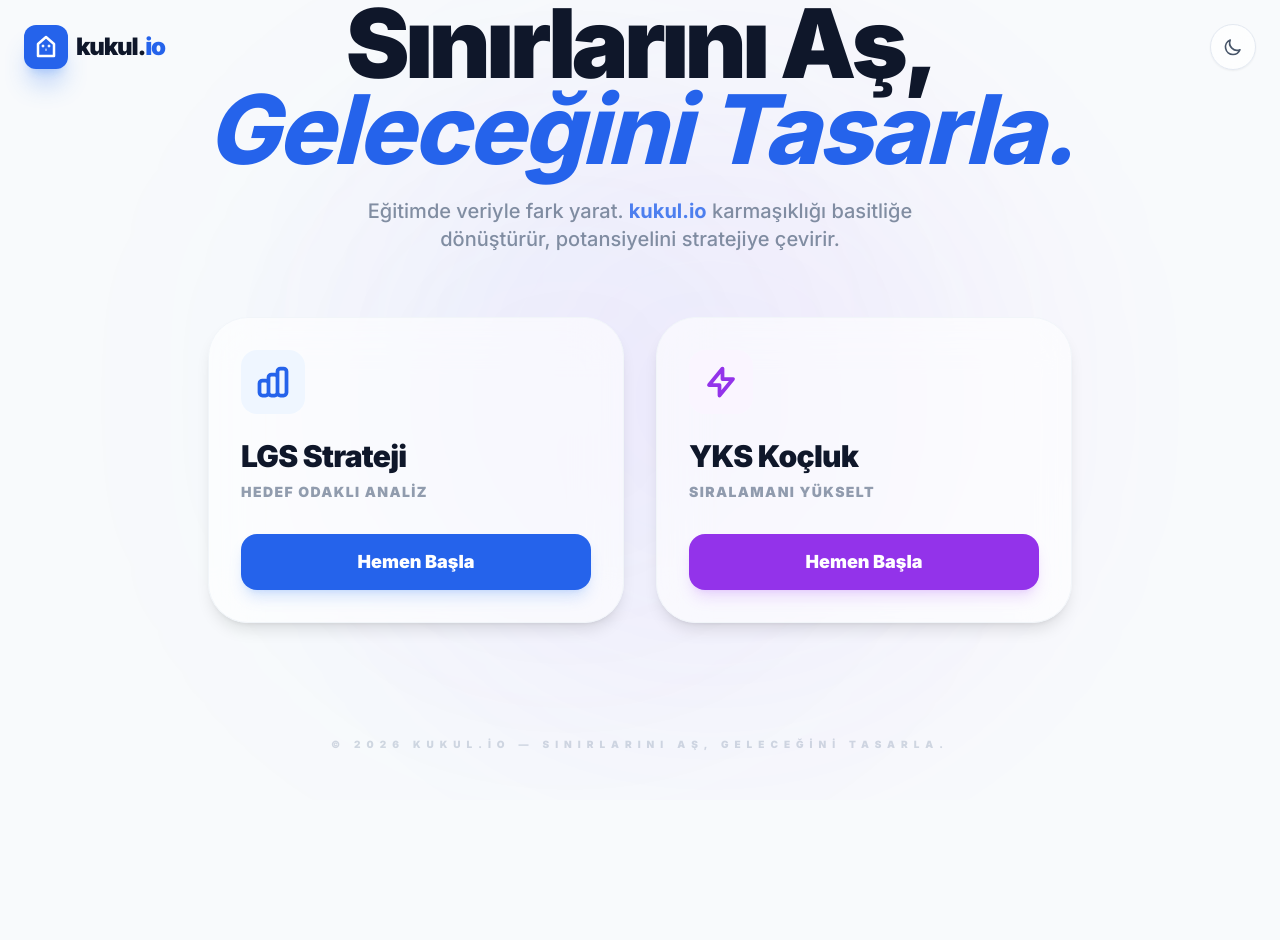
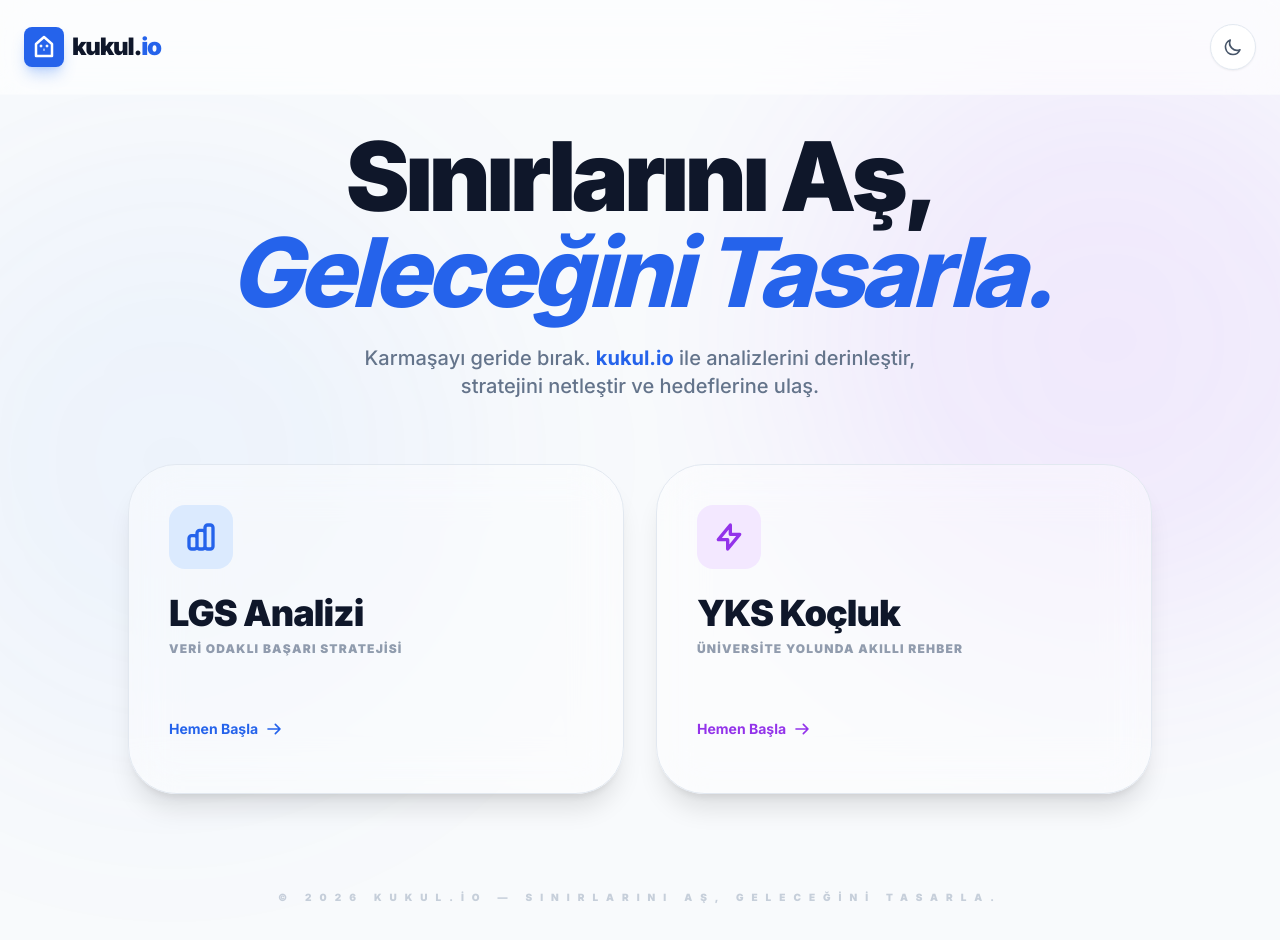
Before and after one commit to mkkukul/kukulV4, a React (Vite) app: page / in a window 1280 px wide. Shown: the top 940 px of the page. Before the commit the page ends 800 px from the top, so only its background shows below. Built offline with nearby package versions, Linux system fonts and the light colour scheme.

Commit message:
fix(landing): Improve header and background styling
Refactors the landing page to use fixed header positioning and refines background styles for better visual consistency and performance.

```diff
--- a/components/LandingPage.tsx
+++ b/components/LandingPage.tsx
@@ -9,31 +9,27 @@ interface LandingPageProps {
 
 const LandingPage: React.FC<LandingPageProps> = ({ onStart, theme, toggleTheme }) => {
   return (
-    <div className="min-h-[100dvh] w-full flex flex-col items-center justify-start lg:justify-center px-6 pt-24 pb-12 lg:pt-0 overflow-x-hidden relative bg-transparent selection:bg-blue-500/30 selection:text-blue-900 transition-all duration-500">
+    <div className="min-h-[100dvh] w-full flex flex-col bg-slate-50 dark:bg-[#020617] text-slate-900 dark:text-slate-100 transition-colors duration-500 overflow-y-auto hide-scrollbar selection:bg-blue-500/30 selection:text-blue-900">
 
-      {/* Background Glows - Pointer events disabled to prevent interaction issues */}
-      <div className="absolute top-1/2 left-1/4 -translate-y-1/2 w-[300px] md:w-[500px] h-[300px] md:h-[500px] bg-blue-500/10 dark:bg-blue-600/5 rounded-full blur-[80px] md:blur-[140px] animate-pulse-slow pointer-events-none"></div>
-      <div className="absolute top-1/2 right-1/4 -translate-y-1/2 w-[300px] md:w-[500px] h-[300px] md:h-[500px] bg-purple-500/10 dark:bg-purple-600/5 rounded-full blur-[80px] md:blur-[140px] animate-pulse-slow [animation-delay:2s] pointer-events-none"></div>
-
-      {/* Fixed Header Section */}
-      <header className="fixed top-0 left-0 w-full p-6 flex justify-between items-center z-50 pointer-events-none">
-        <div className="group flex items-center gap-2 pointer-events-auto cursor-pointer">
-          <div className="relative flex items-center justify-center w-9 h-9 md:w-11 md:h-11 rounded-lg md:rounded-xl bg-blue-600 text-white shadow-xl shadow-blue-500/30 transition-transform group-hover:scale-110">
-            <svg className="h-5 w-5 md:h-6 md:w-6" fill="none" stroke="currentColor" viewBox="0 0 24 24">
+      {/* 1. SABİT ÜST KISIM (Fixed Header) */}
+      <header className="fixed top-0 left-0 w-full z-[100] p-4 md:p-6 flex justify-between items-center backdrop-blur-xl bg-white/60 dark:bg-[#020617]/60 border-b border-slate-200/10 dark:border-slate-800/10 transition-all duration-500">
+        <div className="group flex items-center gap-2 cursor-pointer">
+          <div className="relative flex items-center justify-center w-8 h-8 md:w-10 md:h-10 rounded-lg bg-blue-600 text-white shadow-lg shadow-blue-500/30 transition-transform group-hover:scale-110">
+            <svg className="h-4 w-4 md:h-6 md:w-6" fill="none" stroke="currentColor" viewBox="0 0 24 24">
               <path strokeLinecap="round" strokeLinejoin="round" strokeWidth="2.5" d="M12 2L4 9v12h16V9l-8-7z" />
               <circle cx="9" cy="11" r="1" fill="currentColor" />
               <circle cx="15" cy="11" r="1" fill="currentColor" />
               <path d="M12 14v1.5" strokeLinecap="round" />
             </svg>
           </div>
-          <span className="text-lg md:text-2xl font-black tracking-tighter dark:text-white lowercase">
+          <span className="text-lg md:text-2xl font-black tracking-tighter lowercase">
             kukul.<span className="text-blue-600">io</span>
           </span>
         </div>
 
         <button
           onClick={toggleTheme}
-          className="p-3 rounded-full border border-slate-200 dark:border-slate-800 bg-white/70 dark:bg-slate-900/70 hover:bg-slate-100 dark:hover:bg-slate-800 transition-all text-slate-600 dark:text-slate-400 shadow-sm backdrop-blur-md pointer-events-auto"
+          className="p-2 md:p-3 rounded-full border border-slate-200 dark:border-slate-800 bg-white dark:bg-slate-900 hover:bg-slate-100 dark:hover:bg-slate-800 transition-all text-slate-600 dark:text-slate-400 shadow-sm"
         >
           {theme === 'dark' ? (
             <svg className="h-4 w-4 md:h-5 md:w-5 text-yellow-400" fill="none" stroke="currentColor" viewBox="0 0 24 24">
@@ -47,64 +43,87 @@ const LandingPage: React.FC<LandingPageProps> = ({ onStart, theme, toggleTheme }
         </button>
       </header>
 
-      {/* Main Content Area */}
-      <main className="flex flex-col items-center w-full z-10 space-y-8 lg:space-y-16">
-        {/* Responsive Slogan Section */}
-        <div className="text-center space-y-4 lg:space-y-6 w-full max-w-4xl animate-in fade-in slide-in-from-top-4 duration-1000">
-          <h1 className="text-4xl md:text-6xl lg:text-8xl font-black tracking-tighter dark:text-white leading-[1.05] lg:leading-[0.9]">
+      {/* 2. ARKA PLAN GÖRSEL KATMANLAR (Glows) */}
+      <div className="fixed inset-0 pointer-events-none z-0">
+        <div className="absolute top-[20%] left-[-10%] w-[300px] md:w-[600px] h-[300px] md:h-[600px] bg-blue-500/10 dark:bg-blue-600/5 rounded-full blur-[80px] md:blur-[120px] animate-pulse-slow"></div>
+        <div className="absolute bottom-[20%] right-[-10%] w-[300px] md:w-[600px] h-[300px] md:h-[600px] bg-purple-500/10 dark:bg-purple-600/5 rounded-full blur-[80px] md:blur-[120px] animate-pulse-slow [animation-delay:2s]"></div>
+      </div>
+
+      {/* 3. ANA İÇERİK (Scroll Edilebilir) */}
+      <main className="flex-1 flex flex-col items-center justify-start lg:justify-center px-6 pt-32 pb-20 relative z-10 w-full max-w-7xl mx-auto">
+
+        {/* Slogan Bölümü */}
+        <div className="text-center space-y-4 md:space-y-6 w-full max-w-4xl mb-12 md:mb-16 animate-in fade-in slide-in-from-top-4 duration-1000">
+          <h1 className="text-3xl sm:text-4xl md:text-6xl lg:text-8xl font-black tracking-tighter leading-[1.1] md:leading-[1]">
             Sınırlarını Aş,<br />
-            <span className="text-blue-600 italic font-extrabold tracking-tight">Geleceğini Tasarla.</span>
+            <span className="text-blue-600 italic font-extrabold">Geleceğini Tasarla.</span>
           </h1>
-          <p className="text-sm md:text-lg lg:text-xl text-slate-500 dark:text-slate-400 font-medium max-w-md lg:max-w-2xl mx-auto leading-relaxed px-4 opacity-80">
-            Eğitimde veriyle fark yarat. <span className="text-blue-600 font-bold">kukul.io</span> karmaşıklığı basitliğe dönüştürür, potansiyelini stratejiye çevirir.
+          <p className="text-sm md:text-xl text-slate-500 dark:text-slate-400 font-medium max-w-xl mx-auto leading-relaxed px-2">
+            Karmaşayı geride bırak. <span className="text-blue-600 font-bold">kukul.io</span> ile analizlerini derinleştir, stratejini netleştir ve hedeflerine ulaş.
           </p>
         </div>
 
-        {/* Responsive Module Grid */}
-        <div className="grid grid-cols-1 md:grid-cols-2 gap-4 lg:gap-8 w-full max-w-4xl px-2 md:px-4 animate-in fade-in zoom-in duration-700 delay-300">
-          {/* LGS Analizi Card */}
+        {/* Modül Kartları Bölümü */}
+        <div className="grid grid-cols-1 md:grid-cols-2 gap-4 md:gap-8 w-full max-w-5xl animate-in fade-in zoom-in duration-700 delay-300">
+
+          {/* LGS Analizi Kartı */}
           <div
             onClick={() => onStart('deneme-analizi')}
-            className="group cursor-pointer p-6 lg:p-8 rounded-[2rem] lg:rounded-[2.5rem] border border-slate-100 dark:border-slate-800 bg-white/60 dark:bg-slate-900/60 backdrop-blur-xl shadow-lg hover:shadow-2xl hover:shadow-blue-600/20 hover:scale-[1.02] hover:border-blue-500 transition-all duration-500 flex flex-col justify-between active:scale-[0.98]"
+            className="group cursor-pointer p-6 md:p-10 rounded-[2rem] md:rounded-[3rem] border border-slate-200 dark:border-slate-800 bg-white/40 dark:bg-slate-900/40 backdrop-blur-xl shadow-xl hover:shadow-blue-500/10 hover:border-blue-500 transition-all duration-500 flex flex-col justify-between active:scale-[0.98]"
           >
             <div>
-              <div className="w-12 h-12 lg:w-16 lg:h-16 bg-blue-50 dark:bg-blue-900/30 rounded-xl lg:rounded-2xl flex items-center justify-center mb-4 lg:mb-6 transition-transform group-hover:scale-110">
-                <svg className="h-7 w-7 lg:h-9 lg:w-9 text-blue-600" fill="none" stroke="currentColor" viewBox="0 0 24 24">
+              <div className="w-12 h-12 md:w-16 md:h-16 bg-blue-100 dark:bg-blue-900/30 rounded-2xl flex items-center justify-center mb-6 transition-transform group-hover:scale-110">
+                <svg className="h-6 w-6 md:h-8 md:w-8 text-blue-600" fill="none" stroke="currentColor" viewBox="0 0 24 24">
                   <path strokeLinecap="round" strokeLinejoin="round" strokeWidth="2.5" d="M9 19v-6a2 2 0 00-2-2H5a2 2 0 00-2 2v6a2 2 0 002 2h2a2 2 0 002-2zm0 0V9a2 2 0 012-2h2a2 2 0 012 2v10m-6 0a2 2 0 002 2h2a2 2 0 002-2m0 0V5a2 2 0 012-2h2a2 2 0 012 2v14a2 2 0 01-2 2h-2a2 2 0 01-2-2z" />
                 </svg>
               </div>
-              <h2 className="text-2xl lg:text-3xl font-black mb-1 lg:mb-2 dark:text-white tracking-tight">LGS Strateji</h2>
-              <p className="text-[10px] lg:text-sm text-slate-500 dark:text-slate-400 font-black uppercase tracking-widest opacity-70">Hedef Odaklı Analiz</p>
+              <h2 className="text-2xl md:text-4xl font-black mb-2 dark:text-white tracking-tight leading-none">LGS Analizi</h2>
+              <p className="text-[10px] md:text-xs text-slate-500 dark:text-slate-400 font-black uppercase tracking-widest opacity-70">Veri Odaklı Başarı Stratejisi</p>
             </div>
-            <button className="mt-6 lg:mt-8 w-full h-12 lg:h-14 bg-blue-600 hover:bg-blue-700 text-white rounded-xl lg:rounded-2xl font-black text-sm lg:text-lg shadow-lg shadow-blue-500/20 transition-all">
-              Hemen Başla
-            </button>
+            <div className="mt-8 md:mt-12 flex items-center justify-between">
+              <span className="text-xs md:text-sm font-bold text-blue-600 group-hover:translate-x-2 transition-transform flex items-center gap-2">
+                Hemen Başla <svg className="h-4 w-4" fill="none" stroke="currentColor" viewBox="0 0 24 24"><path strokeLinecap="round" strokeLinejoin="round" strokeWidth="2.5" d="M14 5l7 7m0 0l-7 7m7-7H3"/></svg>
+              </span>
+              <div className="w-10 h-10 md:w-12 md:h-12 bg-slate-100 dark:bg-slate-800 rounded-full flex items-center justify-center opacity-0 group-hover:opacity-100 transition-opacity">
+                📈
+              </div>
+            </div>
           </div>
 
-          {/* YKS Analizi Card */}
+          {/* YKS Analizi Kartı */}
           <div
             onClick={() => onStart('yks-koc')}
-            className="group cursor-pointer p-6 lg:p-8 rounded-[2rem] lg:rounded-[2.5rem] border border-slate-100 dark:border-slate-800 bg-white/60 dark:bg-slate-900/60 backdrop-blur-xl shadow-lg hover:shadow-2xl hover:shadow-purple-600/20 hover:scale-[1.02] hover:border-purple-500 transition-all duration-500 flex flex-col justify-between active:scale-[0.98]"
+            className="group cursor-pointer p-6 md:p-10 rounded-[2rem] md:rounded-[3rem] border border-slate-200 dark:border-slate-800 bg-white/40 dark:bg-slate-900/40 backdrop-blur-xl shadow-xl hover:shadow-purple-500/10 hover:border-purple-500 transition-all duration-500 flex flex-col justify-between active:scale-[0.98]"
           >
             <div>
-              <div className="w-12 h-12 lg:w-16 lg:h-16 bg-purple-50 dark:bg-purple-900/30 rounded-xl lg:rounded-2xl flex items-center justify-center mb-4 lg:mb-6 transition-transform group-hover:scale-110">
-                <svg className="h-7 w-7 lg:h-9 lg:w-9 text-purple-600" fill="none" stroke="currentColor" viewBox="0 0 24 24">
+              <div className="w-12 h-12 md:w-16 md:h-16 bg-purple-100 dark:bg-purple-900/30 rounded-2xl flex items-center justify-center mb-6 transition-transform group-hover:scale-110">
+                <svg className="h-6 w-6 md:h-8 md:w-8 text-purple-600" fill="none" stroke="currentColor" viewBox="0 0 24 24">
                   <path strokeLinecap="round" strokeLinejoin="round" strokeWidth="2.5" d="M13 10V3L4 14h7v7l9-11h-7z" />
                 </svg>
               </div>
-              <h2 className="text-2xl lg:text-3xl font-black mb-1 lg:mb-2 dark:text-white tracking-tight">YKS Koçluk</h2>
-              <p className="text-[10px] lg:text-sm text-slate-500 dark:text-slate-400 font-black uppercase tracking-widest opacity-70">Sıralamanı Yükselt</p>
+              <h2 className="text-2xl md:text-4xl font-black mb-2 dark:text-white tracking-tight leading-none">YKS Koçluk</h2>
+              <p className="text-[10px] md:text-xs text-slate-500 dark:text-slate-400 font-black uppercase tracking-widest opacity-70">Üniversite Yolunda Akıllı Rehber</p>
             </div>
-            <button className="mt-6 lg:mt-8 w-full h-12 lg:h-14 bg-purple-600 hover:bg-purple-700 text-white rounded-xl lg:rounded-2xl font-black text-sm lg:text-lg shadow-lg shadow-purple-500/20 transition-all">
-              Hemen Başla
-            </button>
+            <div className="mt-8 md:mt-12 flex items-center justify-between">
+              <span className="text-xs md:text-sm font-bold text-purple-600 group-hover:translate-x-2 transition-transform flex items-center gap-2">
+                Hemen Başla <svg className="h-4 w-4" fill="none" stroke="currentColor" viewBox="0 0 24 24"><path strokeLinecap="round" strokeLinejoin="round" strokeWidth="2.5" d="M14 5l7 7m0 0l-7 7m7-7H3"/></svg>
+              </span>
+              <div className="w-10 h-10 md:w-12 md:h-12 bg-slate-100 dark:bg-slate-800 rounded-full flex items-center justify-center opacity-0 group-hover:opacity-100 transition-opacity">
+                🎓
+              </div>
+            </div>
           </div>
+
         </div>
+
+        {/* Alt Bilgi */}
+        <footer className="mt-16 md:mt-24 text-center">
+          <p className="text-[9px] md:text-[10px] text-slate-400 dark:text-slate-600 font-black uppercase tracking-[0.4em] lg:tracking-[0.8em] opacity-50 hover:opacity-100 transition-opacity cursor-default">
+            © 2026 kukul.io — Sınırlarını Aş, Geleceğini Tasarla.
+          </p>
+        </footer>
+
       </main>
-
-      <footer className="mt-auto pt-12 text-center text-[9px] lg:text-[10px] text-slate-400 dark:text-slate-600 font-black uppercase tracking-[0.4em] lg:tracking-[0.6em] transition-opacity opacity-40 hover:opacity-100">
-        © 2026 kukul.io — Sınırlarını Aş, Geleceğini Tasarla.
-      </footer>
     </div>
   );
 };
```
